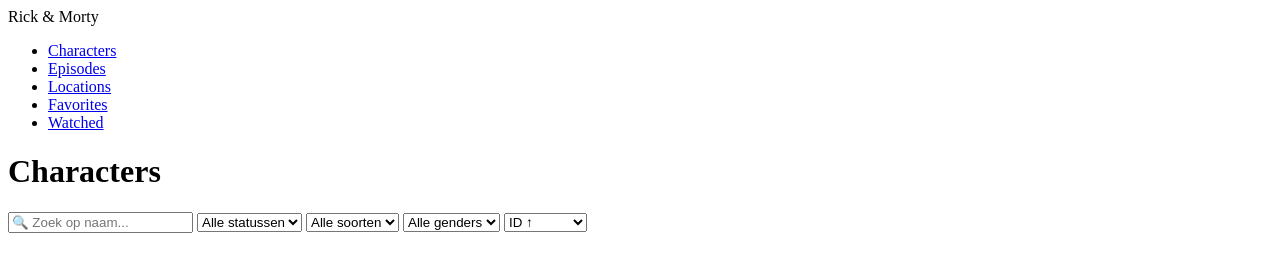
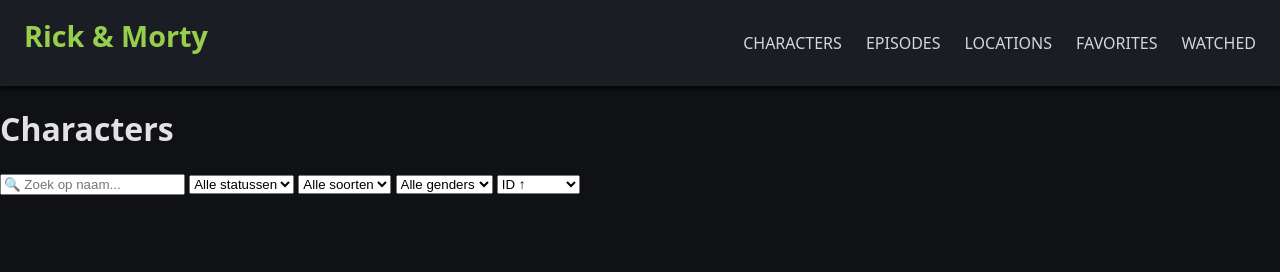
Before and after one commit to Fadiha06/Web-Advanced-Final-Project, a plain HTML site: page characters.html in a window 1280 px wide. Drawn offline with Linux system fonts and the light colour scheme.

Commit message:
css navbar

```diff
--- a/characters.html
+++ b/characters.html
@@ -4,6 +4,7 @@
     <meta charset="UTF-8">
     <meta name="viewport" content="width=device-width, initial-scale=1.0">
     <title>characters</title>
+    <link rel="stylesheet" href="style.css">
 </head>
 <body>
 
--- /dev/null
+++ b/style.css
@@ -0,0 +1,38 @@
+body{
+    margin: 0;
+    font-family: system-ui, -apple-system, BlinkMacSystemFont, 'Segoe UI', Roboto, Oxygen, Ubuntu, Cantarell, 'Open Sans', 'Helvetica Neue', sans-serif;
+    background-color: #0f1115;
+    color: #e2e2e2;
+}
+.navbar{
+    display: flex;
+    justify-content: space-between;
+    padding: 1rem 1.5rem;
+    background: #1a1d23;
+    box-shadow: 0 2px 6px rgba(0,0,0.35);
+
+}
+.navbar-logo {
+  font-weight: 700;
+  font-size: 1.8rem;
+  color: #97ce4c;
+}
+
+.nav-links {
+  display: flex;
+  gap: 1.5rem;
+  list-style: none;
+}
+
+.nav-links a {
+  text-decoration: none;
+  color: #d6d6d6;
+  text-transform: uppercase;
+  border-bottom: 2px solid transparent;
+  transition: 0.25s;
+}
+
+.nav-links a:hover {
+  color: #97ce4c;
+  border-bottom-color: #97ce4c;
+}
```
Also changed, not shown: episodes.html (+1 -0 lines), favorites.html (+1 -0 lines), gekeken.html (+1 -0 lines), locations.html (+1 -0 lines).
